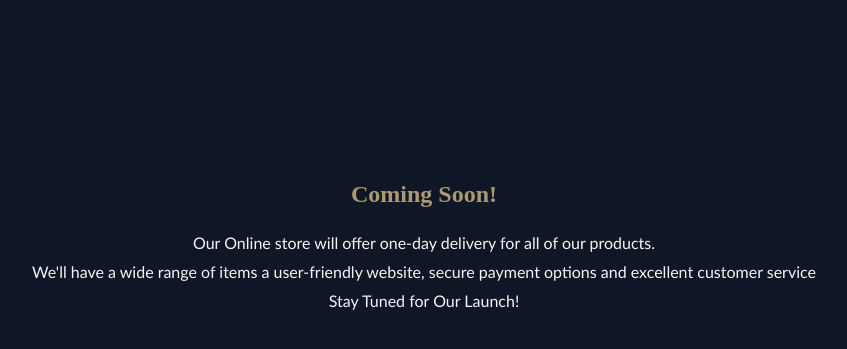
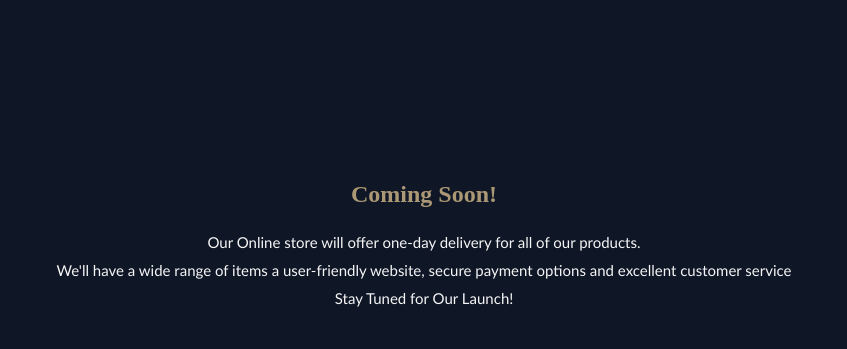
Before and after one commit to kalyanbabumadasi/Spnty, a plain HTML site: page index.html in a window 1280 px wide. Shown: the part 319-668 px from the top of the page, without its empty margins (216-1063 px from the left). Drawn offline with Linux system fonts and the light colour scheme.

Commit message:
Add files via upload
css updated ,to become responsive

```diff
--- a/Files/index.css
+++ b/Files/index.css
@@ -7,6 +7,7 @@
 .matter{
     color:#F5F5F5;
     padding: 5px;
+    font-size: 1.9vw;
     font-family:'Trebuchet MS', 'Lucida Sans Unicode', 'Lucida Grande', 'Lucida Sans', Arial, sans-serif;
 }
 .high{
@@ -28,3 +29,8 @@
     color:#AB9874;
     font-family:cursive;
 }
+@media screen and (min-width: 800px) {
+    .matter{
+        font-size: 15px;
+    }
+    }
```
